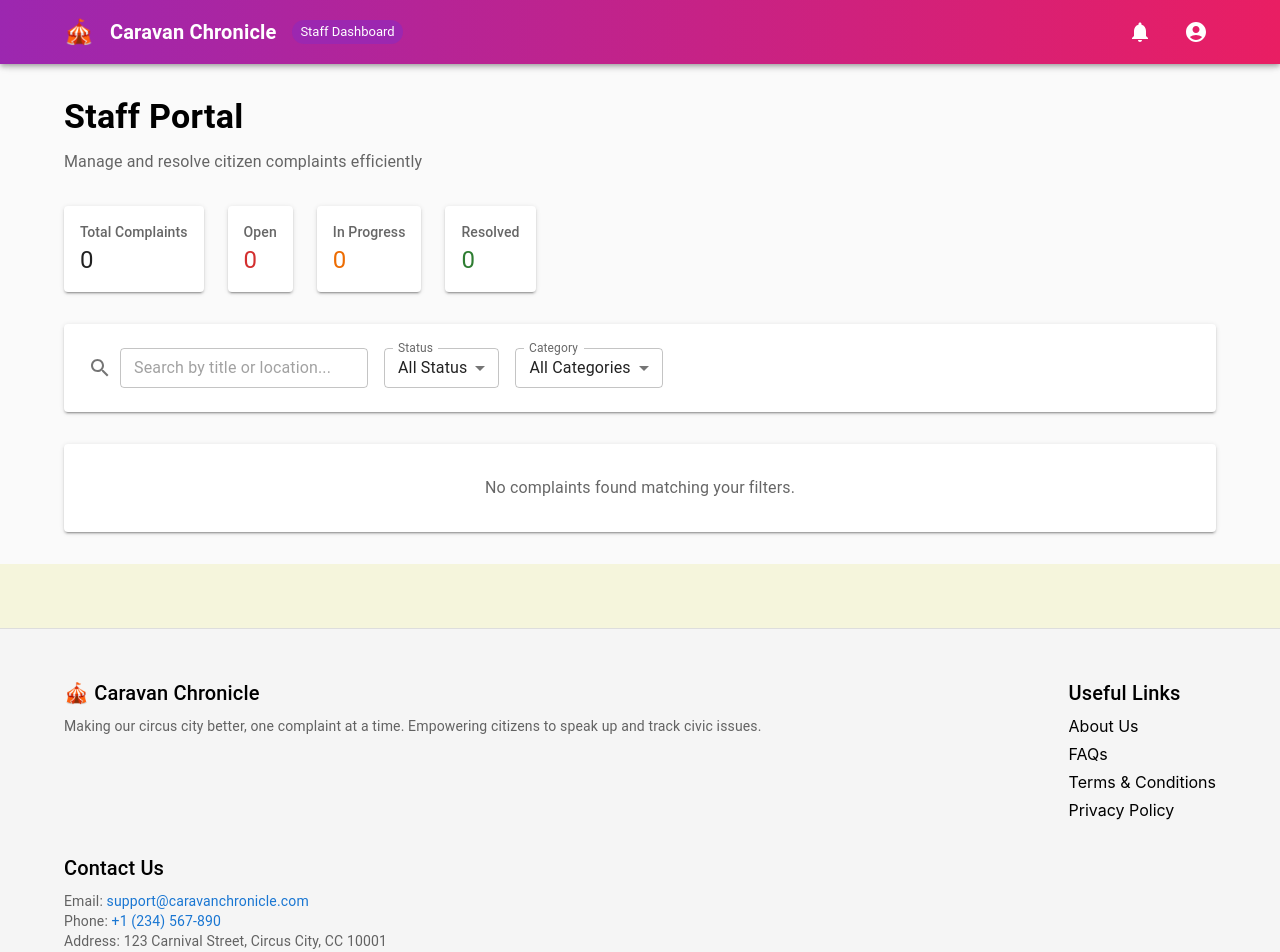
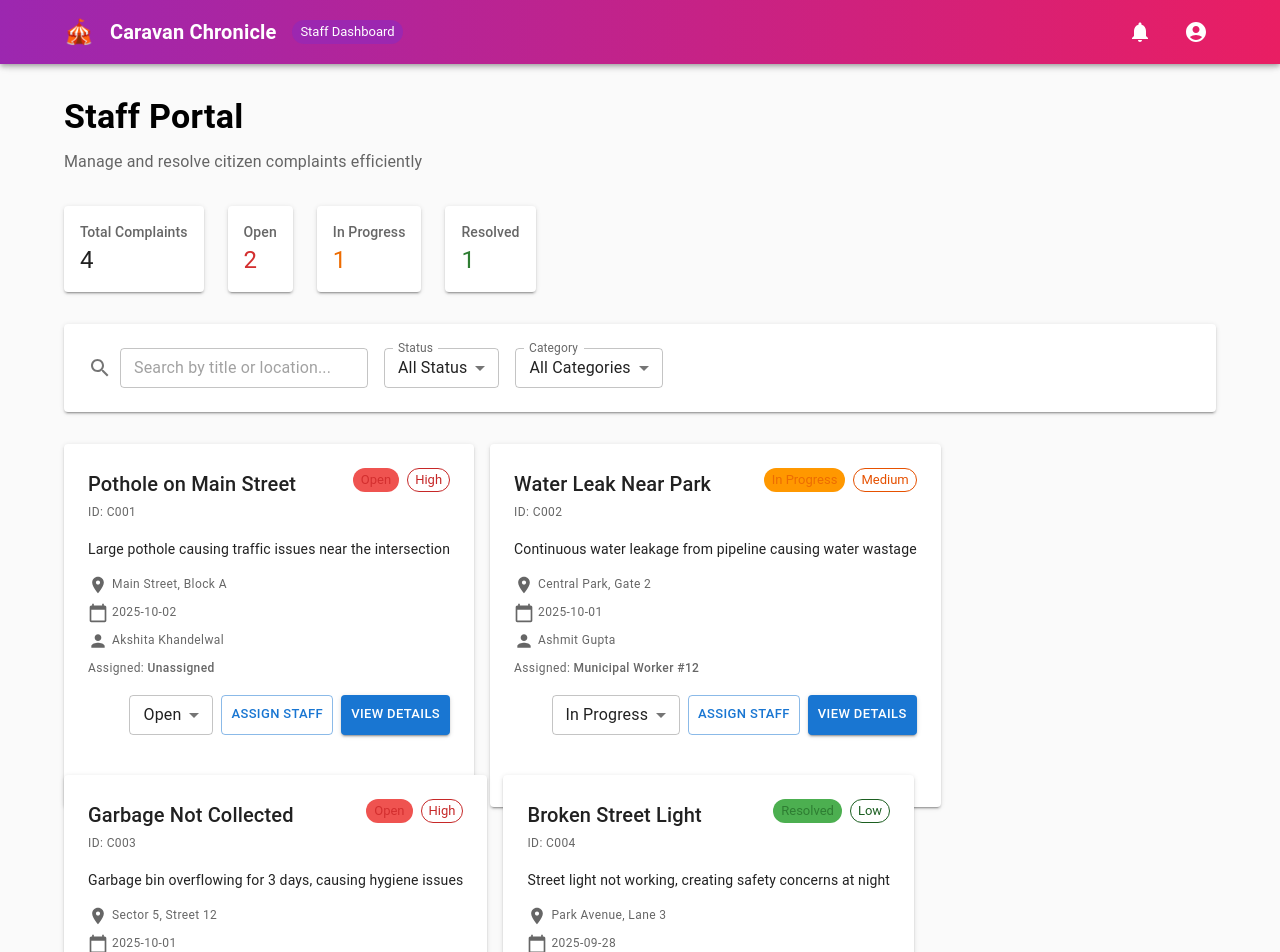
Before and after one commit to arpitshrivastava08/AAA-coders, a React (Create React App) app in the folder frontend/: page /staff in a window 1280 px wide. Shown: the top 952 px of the page. Built offline with nearby package versions, Linux system fonts and the light colour scheme.

Commit message:
Added complaint in staff portal

```diff
--- a/frontend/src/components/Dashboard/Staff/StaffDashboard.jsx
+++ b/frontend/src/components/Dashboard/Staff/StaffDashboard.jsx
@@ -32,7 +32,54 @@ const StaffDashboard = () => {
   const [filterCategory, setFilterCategory] = useState('all');
 
   const allComplaints = [
-    // ... your complaint objects ...
+    {
+      id: 'C001',
+      title: 'Pothole on Main Street',
+      category: 'Road Damage',
+      description: 'Large pothole causing traffic issues near the intersection',
+      location: 'Main Street, Block A',
+      status: 'Open',
+      date: '2025-10-02',
+      citizenName: 'Akshita Khandelwal',
+      priority: 'High',
+      assignedTo: null,
+    },
+    {
+      id: 'C002',
+      title: 'Water Leak Near Park',
+      category: 'Water Leakage',
+      description: 'Continuous water leakage from pipeline causing water wastage',
+      location: 'Central Park, Gate 2',
+      status: 'In Progress',
+      date: '2025-10-01',
+      citizenName: 'Ashmit Gupta',
+      priority: 'Medium',
+      assignedTo: 'Municipal Worker #12',
+    },
+    {
+      id: 'C003',
+      title: 'Garbage Not Collected',
+      category: 'Garbage',
+      description: 'Garbage bin overflowing for 3 days, causing hygiene issues',
+      location: 'Sector 5, Street 12',
+      status: 'Open',
+      date: '2025-10-01',
+      citizenName: 'Arpit Kumar',
+      priority: 'High',
+      assignedTo: null,
+    },
+    {
+      id: 'C004',
+      title: 'Broken Street Light',
+      category: 'Street Light',
+      description: 'Street light not working, creating safety concerns at night',
+      location: 'Park Avenue, Lane 3',
+      status: 'Resolved',
+      date: '2025-09-28',
+      citizenName: 'Rajesh Sharma',
+      priority: 'Low',
+      assignedTo: 'Electrician Team A',
+    },
   ];
 
   const getStatusColor = (status) => {
```
